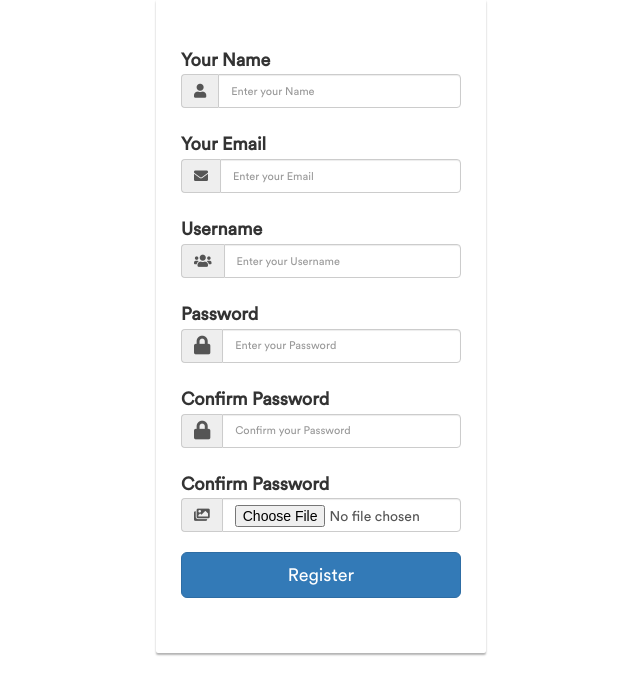
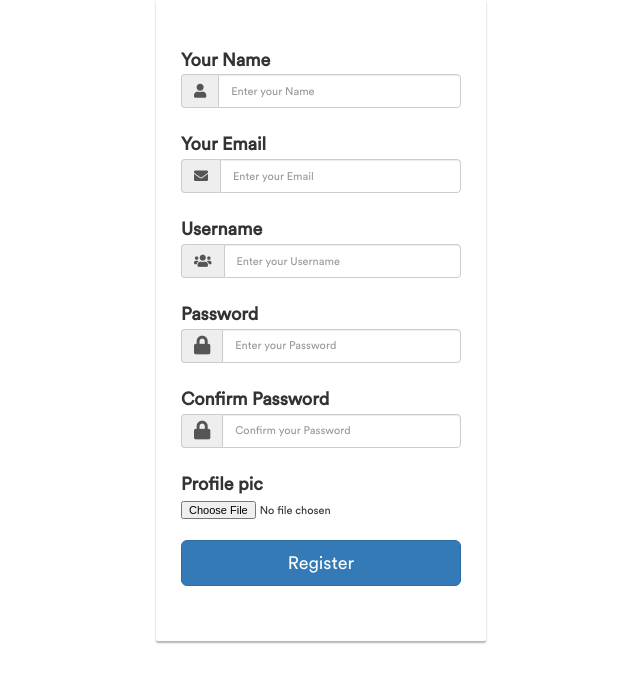
Before and after one commit to PhakkyoC/Cornelius, a Django app: page /signup in a window 1280 px wide. Shown: the part 124-800 px from the top of the page, without its empty margins (319-959 px from the left). Run offline with Django 3.2, Linux system fonts and the light colour scheme; some libraries are stand-ins or nearby versions.

Commit message:
sign up moins moche

```diff
--- a/conciergerie/templates/signin.html
+++ b/conciergerie/templates/signin.html
@@ -64,11 +64,10 @@
 
 
                         <div class="form-group">
-							<label for="confirm" class="cols-sm-2 control-label">Confirm Password</label>
+							<label for="confirm" class="cols-sm-2 control-label">Profile pic</label>
 							<div class="cols-sm-10">
 								<div class="input-group">
-									<span class="input-group-addon"><i class="fas fa-images" aria-hidden="true"></i></span>
-									<input type="file" class="form-control" name="avatar" id="avatar"/>
+									<input type="file" class="form-control-file" name="avatar" id="avatar"/>
 								</div>
 							</div>
 						</div>
```
Also changed, not shown: db.sqlite3.
